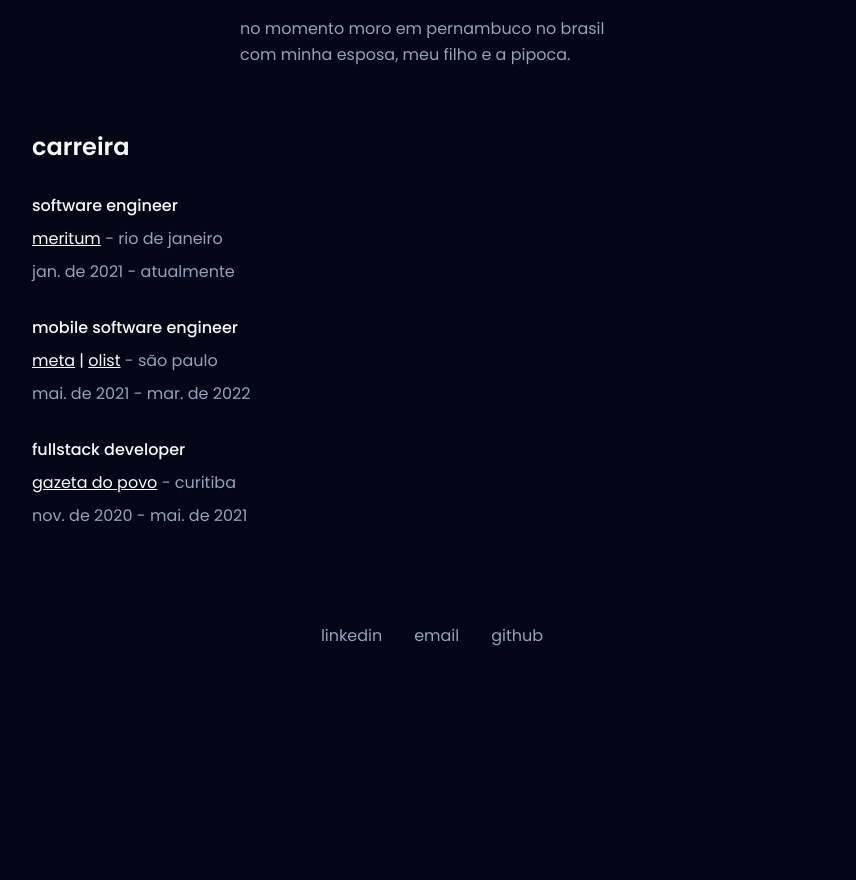
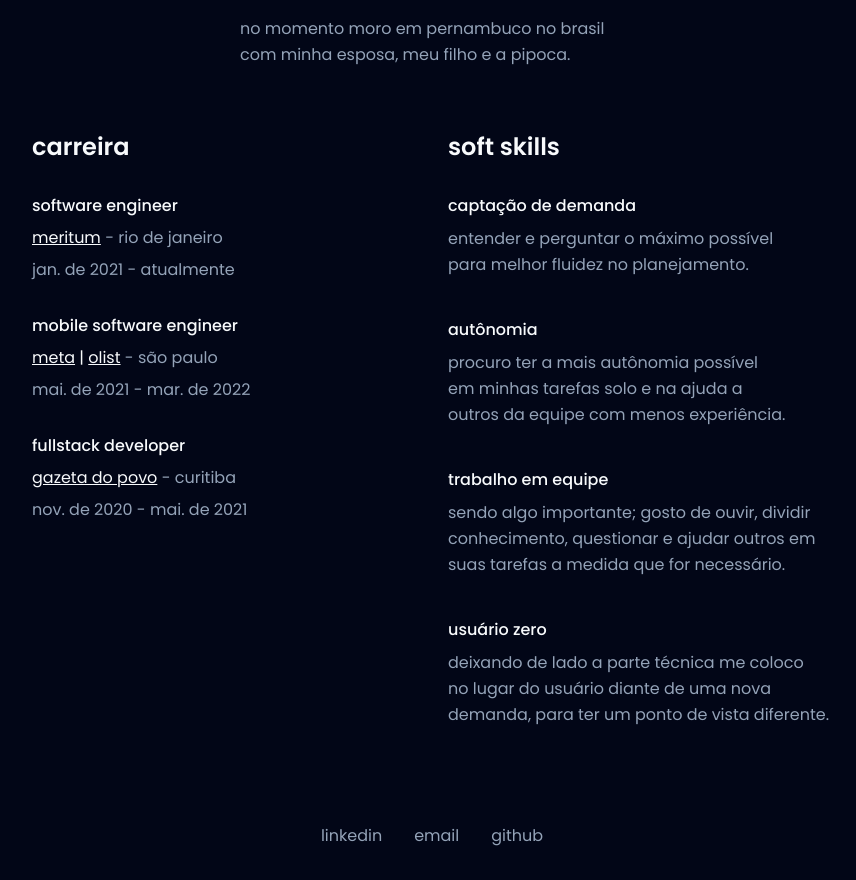
Before and after one commit to avilyre/avilysilva, a Next.js app: page /about in a window 1280 px wide. Shown: the part 480-1360 px from the top of the page, without its empty margins (208-1064 px from the left). Before the commit the page ends 1160 px from the top, so only its background shows below. Built offline with nearby package versions, Linux system fonts and the light colour scheme.

Commit message:
feat: add soft skills section

```diff
--- a/src/app/about/page.tsx
+++ b/src/app/about/page.tsx
@@ -2,6 +2,7 @@ import { PageHeader } from "@/components/page-header";
 
 import { BioSection } from "./sections/bio-section";
 import { CareerSection } from "./sections/career-section";
+import { SoftSkillsSection } from "./sections/soft-skills-section";
 import { strings } from "./strings";
 
 const About = () => {
@@ -11,8 +12,11 @@ const About = () => {
 
       <BioSection />
 
-      <div className="mt-16">
+      <div className="mt-16 flex flex-col justify-between gap-16 sm:flex-row sm:gap-8">
         <CareerSection />
+        <div className="max-w-[384px]">
+          <SoftSkillsSection />
+        </div>
       </div>
     </main>
   );
--- a/src/app/about/sections/career-section/index.tsx
+++ b/src/app/about/sections/career-section/index.tsx
@@ -11,7 +11,7 @@ export const CareerSection = () => {
         {strings.title}
       </h2>
 
-      <div className="flex flex-col gap-8">
+      <div className="flex flex-col  gap-8">
         <CareerCard
           company={getCompany(Companies.MERITUM)}
           role="software engineer"
--- /dev/null
+++ b/src/app/about/sections/soft-skills-section/index.tsx
@@ -0,0 +1,19 @@
+import { SkillCard } from "@/components/skill-card";
+
+import { strings } from "./strings";
+
+export const SoftSkillsSection = () => {
+  return (
+    <section className="flex-1">
+      <h2 className="mb-8 select-none text-2xl font-semibold leading-tight text-primary">
+        {strings.title}
+      </h2>
+
+      <div className="flex flex-col gap-10">
+        {strings.skills.map(skill => (
+          <SkillCard key={skill.id} {...skill} />
+        ))}
+      </div>
+    </section>
+  );
+};
--- /dev/null
+++ b/src/app/about/sections/soft-skills-section/strings.ts
@@ -0,0 +1,29 @@
+export const strings = {
+  title: "soft skills",
+  skills: [
+    {
+      id: "captacao-de-demanda",
+      title: "captação de demanda",
+      description:
+        "entender e perguntar o máximo possível para melhor fluidez no planejamento.",
+    },
+    {
+      id: "autonomia",
+      title: "autônomia",
+      description:
+        "procuro ter a mais autônomia possível em minhas tarefas solo e na ajuda a outros da equipe com menos experiência.",
+    },
+    {
+      id: "trabalho-em-equipe",
+      title: "trabalho em equipe",
+      description:
+        "sendo algo importante; gosto de ouvir, dividir conhecimento, questionar e ajudar outros em suas tarefas a medida que for necessário.",
+    },
+    {
+      id: "user-zero",
+      title: "usuário zero",
+      description:
+        "deixando de lado a parte técnica me coloco no lugar do usuário diante de uma nova demanda, para ter um ponto de vista diferente.",
+    },
+  ],
+};
--- a/src/components/career-card/index.tsx
+++ b/src/components/career-card/index.tsx
@@ -11,7 +11,7 @@ export const CareerCard = (props: CareerCardProps) => {
   const isEndedDate = !!props.endDate;
 
   return (
-    <div data-testid="career-card" className="flex flex-col gap-[9px]">
+    <div data-testid="career-card" className="flex flex-col gap-2">
       <h3 className="text-base font-medium text-primary">{role}</h3>
       <p className="text-base text-secondary">
         <a
--- /dev/null
+++ b/src/components/skill-card/index.tsx
@@ -0,0 +1,14 @@
+import { SkillCardProps } from "./interface";
+
+export const SkillCard = (props: SkillCardProps) => {
+  const { title, description } = props;
+
+  return (
+    <div data-testid="skill-card" className="flex flex-col gap-2">
+      <h3 className="text-base font-medium text-primary">{title}</h3>
+      <p className="text-balance text-base leading-relaxed text-secondary">
+        {description}
+      </p>
+    </div>
+  );
+};
--- /dev/null
+++ b/src/components/skill-card/interface.ts
@@ -0,0 +1,4 @@
+export interface SkillCardProps {
+  title: string;
+  description: string;
+}
```
Also changed, not shown: 1 other file (tests, documents, lock files or other folders).
